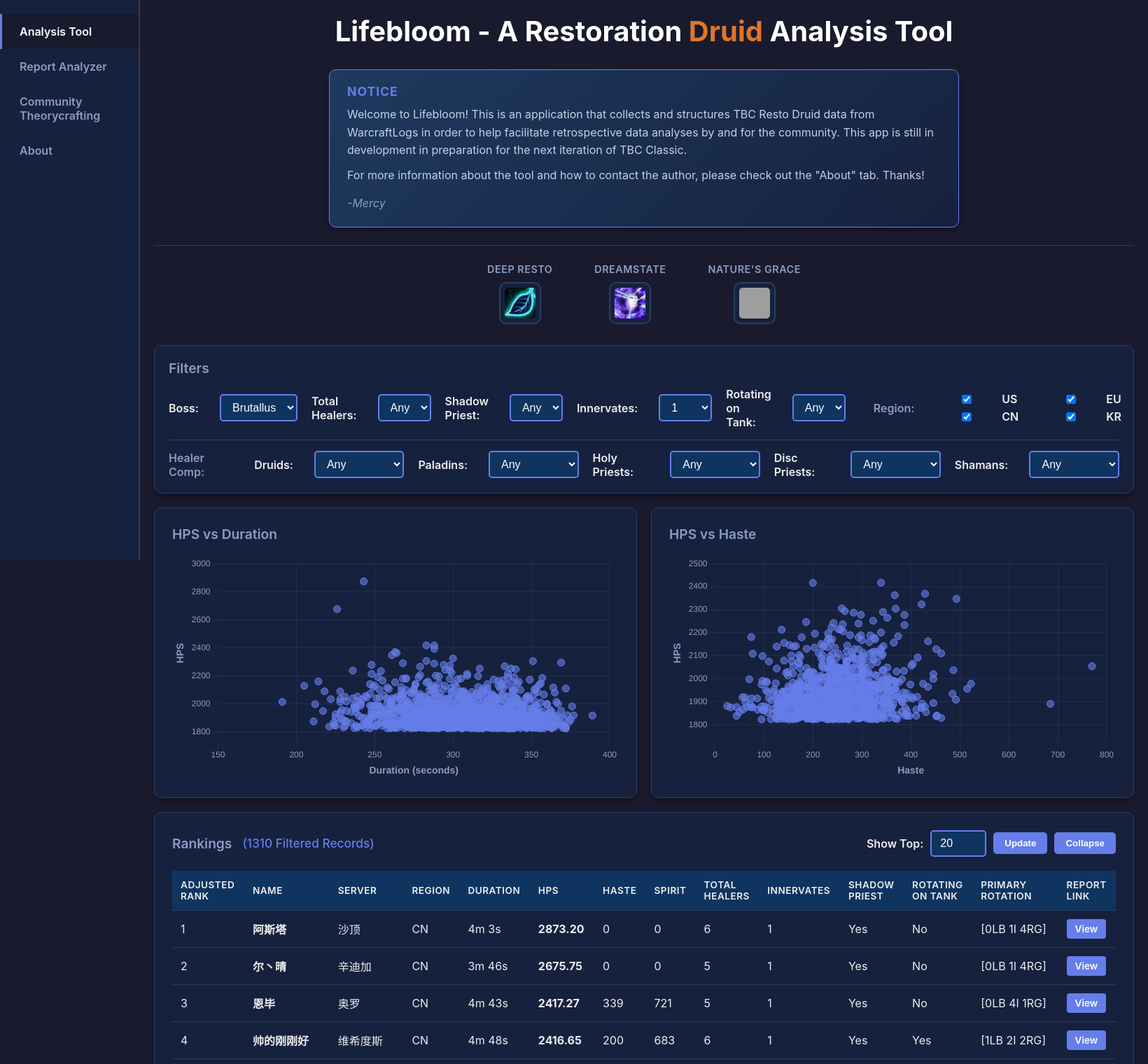
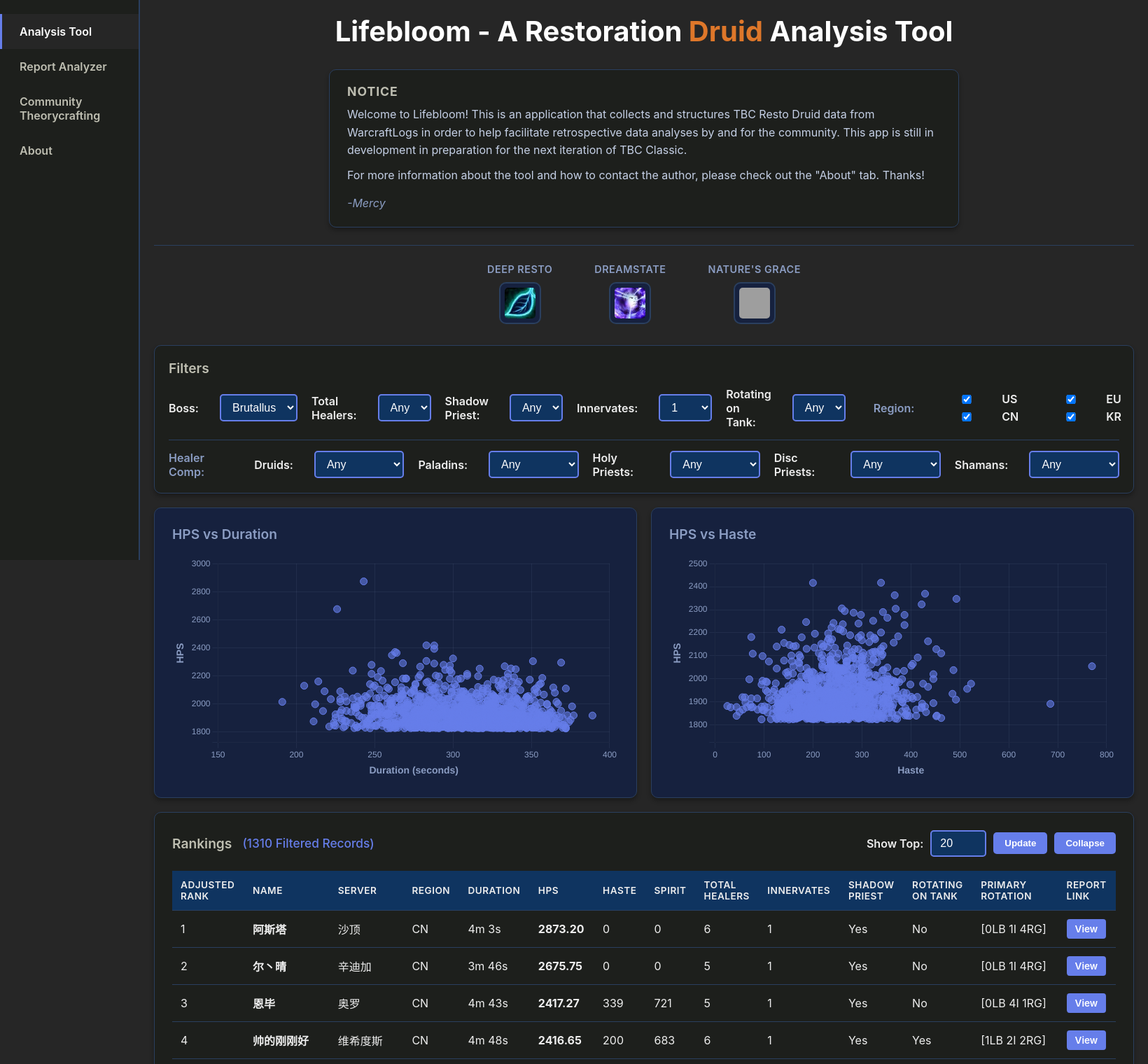
Before and after one commit to msdec321/Lifebloom, a Flask app: page / in a window 1640 px wide. Shown: the top 1520 px of the page at 70% size. Run offline with Flask 3, Linux system fonts and the light colour scheme; grey boxes are pictures that could not be loaded.

Commit message:
Color palette changes

```diff
--- a/templates/index.html
+++ b/templates/index.html
@@ -15,7 +15,7 @@
 
         body {
             font-family: -apple-system, BlinkMacSystemFont, 'Segoe UI', Roboto, Oxygen, Ubuntu, Cantarell, sans-serif;
-            background: #1a1a2e;
+            background: #262626;
             min-height: 100vh;
             padding: 0;
             margin: 0;
@@ -25,7 +25,7 @@
 
         .sidebar {
             width: 200px;
-            background: #16213e;
+            background: #1d1f1c;
             border-right: 2px solid #2a3f5f;
             padding: 20px 0;
             position: fixed;
@@ -37,19 +37,19 @@
         .sidebar-tab {
             padding: 15px 25px;
             cursor: pointer;
-            color: #8b9dc3;
+            color: #bebeb1;
             font-weight: 600;
             transition: all 0.2s;
             border-left: 3px solid transparent;
         }
 
         .sidebar-tab:hover {
-            background: #1a1a2e;
+            background: #262626;
             color: #fff;
         }
 
         .sidebar-tab.active {
-            background: #1a1a2e;
+            background: #262626;
             color: #fff;
             border-left-color: #667eea;
         }
@@ -92,7 +92,7 @@
         }
 
         .stat-card {
-            background: #16213e;
+            background: #1d1f1c;
             border-radius: 10px;
             padding: 25px;
             box-shadow: 0 4px 6px rgba(0,0,0,0.3);
@@ -107,7 +107,7 @@
         }
 
         .stat-card h3 {
-            color: #8b9dc3;
+            color: #bebeb1;
             font-size: 0.9em;
             text-transform: uppercase;
             margin-bottom: 10px;
@@ -121,7 +121,7 @@
         }
 
         .table-container {
-            background: #16213e;
+            background: #1d1f1c;
             border-radius: 10px;
             padding: 25px;
             box-shadow: 0 4px 6px rgba(0,0,0,0.3);
@@ -140,7 +140,7 @@
         .table-title {
             font-size: 1.2em;
             font-weight: 600;
-            color: #8b9dc3;
+            color: #bebeb1;
             display: flex;
             align-items: center;
             gap: 15px;
@@ -304,7 +304,7 @@
         }
 
         .controls {
-            background: #16213e;
+            background: #1d1f1c;
             border-radius: 10px;
             padding: 20px;
             margin-bottom: 20px;
@@ -315,7 +315,7 @@
         .controls-title {
             font-size: 1.2em;
             font-weight: 600;
-            color: #8b9dc3;
+            color: #bebeb1;
             margin-bottom: 15px;
         }
 
@@ -427,8 +427,8 @@
         }
 
         .notice-banner {
-            background: linear-gradient(135deg, #1e3a5f 0%, #16213e 100%);
-            border: 1px solid #667eea;
+            background: #1d1f1c;
+            border: 1px solid #2a3f5f;
             border-radius: 10px;
             padding: 20px 25px;
             margin-bottom: 25px;
@@ -439,7 +439,7 @@
         }
 
         .notice-banner h3 {
-            color: #667eea;
+            color: #bebeb1;
             font-size: 1.1em;
             margin-bottom: 10px;
             text-transform: uppercase;
@@ -487,7 +487,7 @@
         }
 
         .about-section {
-            background: #16213e;
+            background: #1d1f1c;
             border-radius: 10px;
             padding: 25px 30px;
             margin-bottom: 25px;
@@ -499,7 +499,7 @@
         }
 
         .about-section h2 {
-            color: #667eea;
+            color: #bebeb1;
             font-size: 1.3em;
             margin-bottom: 15px;
             text-transform: uppercase;
```
Also changed, not shown: auth.py (+17 -12 lines).
